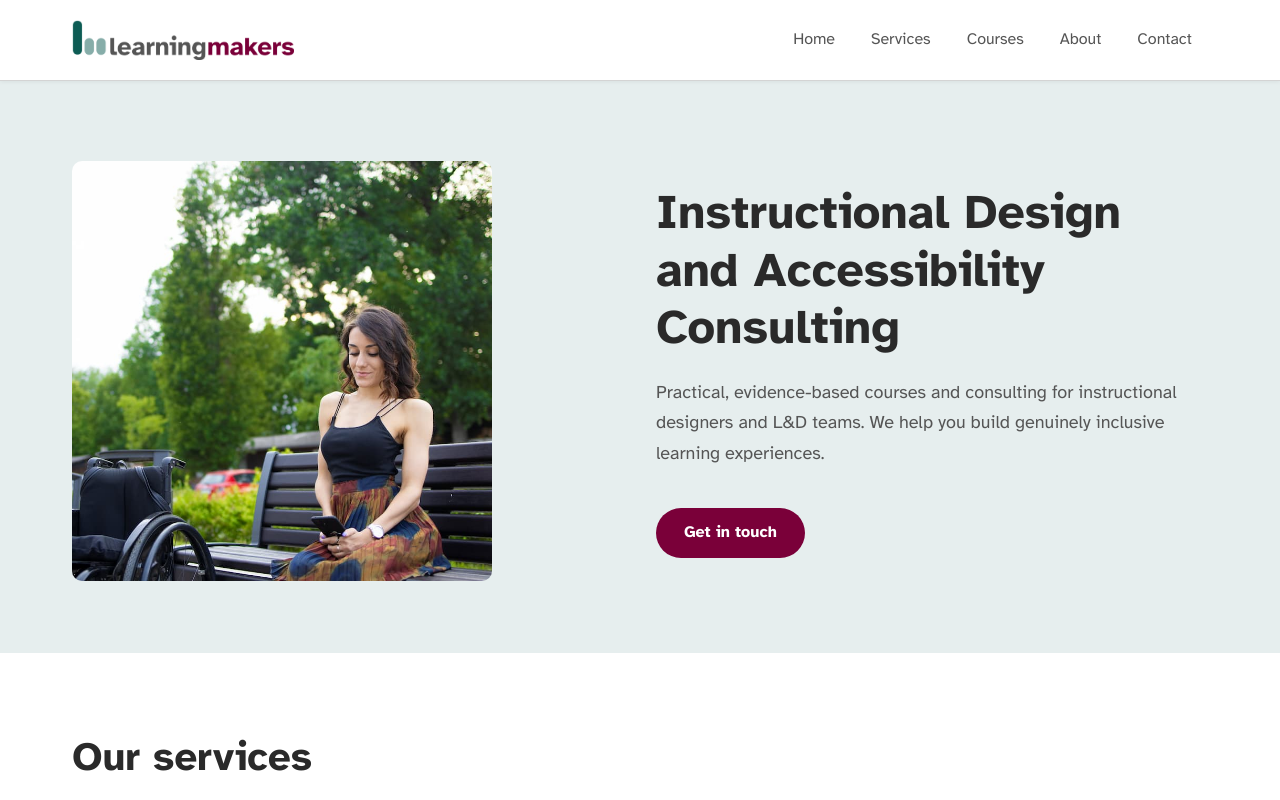
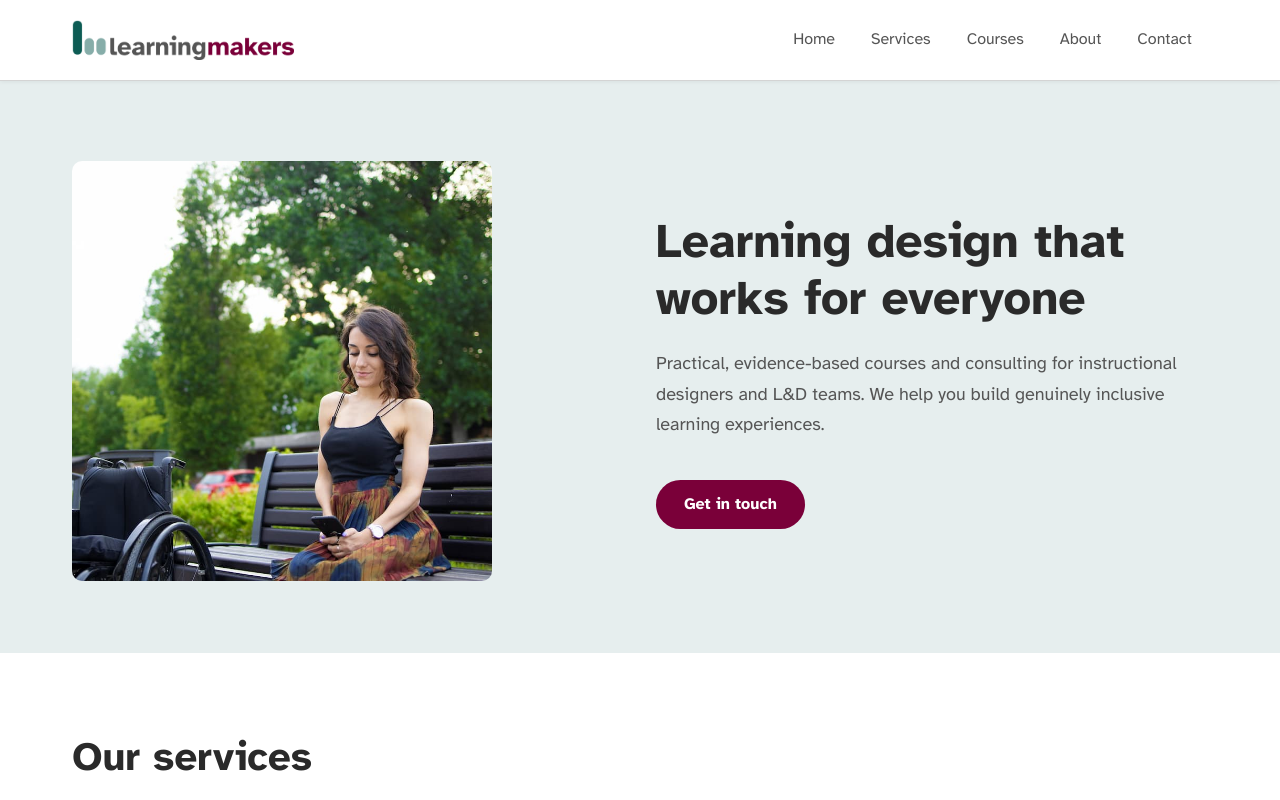
Before and after one commit to martinrbrown/learning-makers-website, a Next.js app: page / in a window 1280 px wide. Shown: the top 800 px of the page. Built offline with nearby package versions, Linux system fonts and the light colour scheme.

Commit message:
Changed homepage hero title.

```diff
--- a/app/page.tsx
+++ b/app/page.tsx
@@ -36,7 +36,7 @@ export default function HomePage() {
           />
           <div>
             <h1 className={styles.heroH1}>
-              Instructional Design and Accessibility Consulting
+              Learning design that works for everyone
             </h1>
             <p className={styles.heroSubheading}>
               Practical, evidence-based courses and consulting for instructional designers and L&D
```
